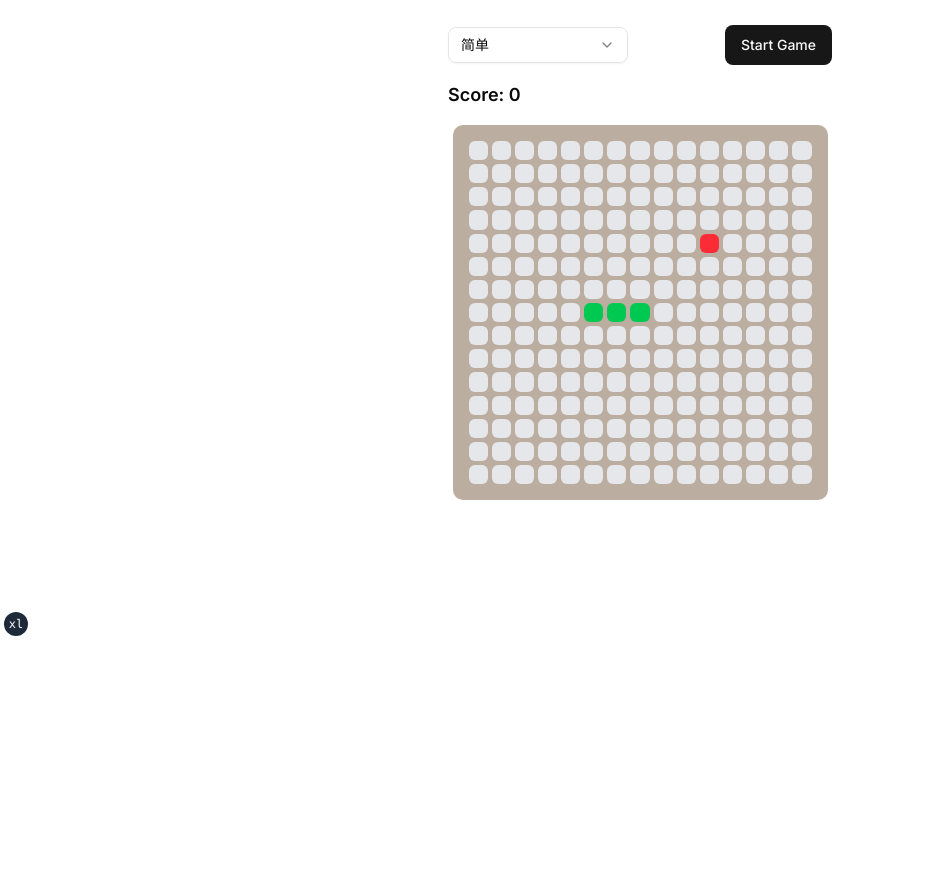
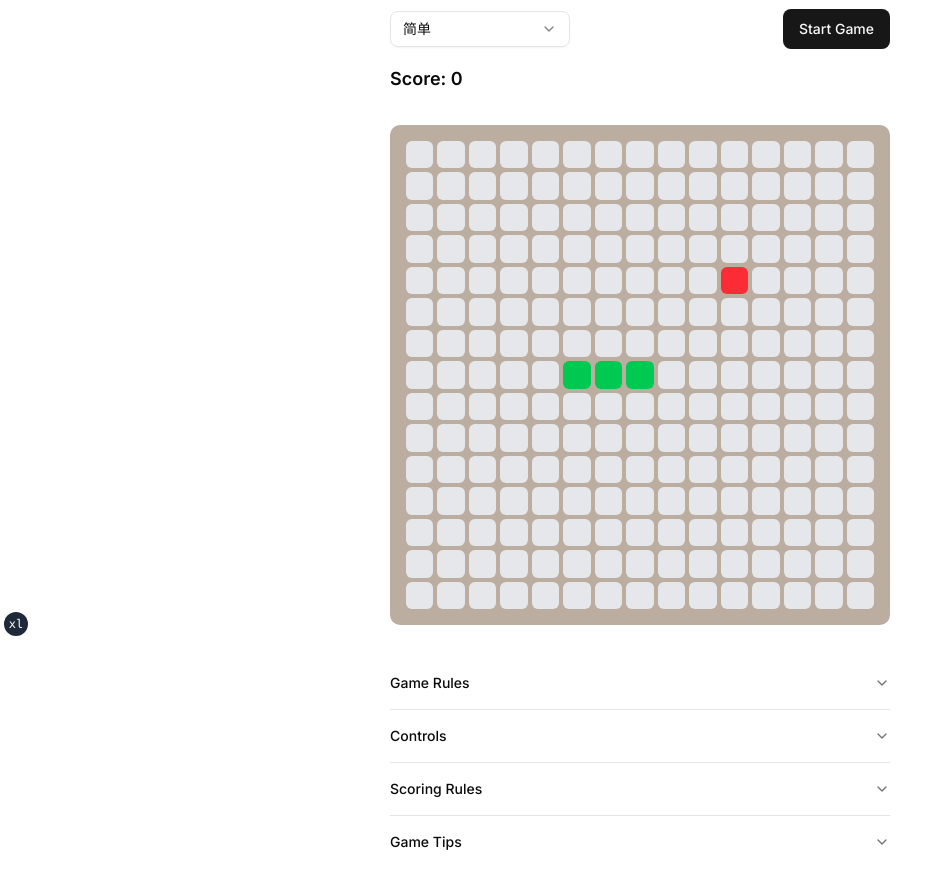
Before and after one commit to JiuRanYa/web-games, a Next.js app: page /en/games/snake in a window 1280 px wide. Shown: the part 160-1048 px from the top of the page, without its empty margins (0-949 px from the left). Before the commit the page ends 929 px from the top, so only its background shows below. Built offline with nearby package versions, Linux system fonts and the light colour scheme.

Commit message:
feat: enhance Snake game by adding accordion for rules, controls, scoring, and strategy, along with metadata updates for improved user experience and localization support

```diff
--- a/app/[locale]/games/snake/page.tsx
+++ b/app/[locale]/games/snake/page.tsx
@@ -3,11 +3,16 @@ import { Metadata } from 'next'
 import { getTranslations } from 'next-intl/server'
 
 export async function generateMetadata(): Promise<Metadata> {
-  const t = await getTranslations('snake')
-
+  const t = await getTranslations('snake.metadata')
   return {
     title: t('title'),
-    description: t('title'),
+    description: t('description'),
+    keywords: t('keywords'),
+    openGraph: {
+      title: t('title'),
+      description: t('description'),
+      images: ['/images/games/snake.jpg'],
+    },
   }
 }
 
--- a/components/games/snake/game-board.tsx
+++ b/components/games/snake/game-board.tsx
@@ -15,6 +15,7 @@ import {
   INITIAL_SNAKE,
   Position
 } from './types'
+import { Accordion, AccordionContent, AccordionItem, AccordionTrigger } from '@/components/ui/accordion'
 
 export function GameBoard() {
   const [difficulty, setDifficulty] = useState<Difficulty>(DIFFICULTIES.easy)
@@ -187,8 +188,8 @@ export function GameBoard() {
   const t = useTranslations('snake')
 
   return (
-    <div className="flex flex-col items-center gap-4 w-full min-h-screen p-4">
-      <h1 className="text-4xl font-bold mb-4">{t('title')}</h1>
+    <div className="flex flex-col items-center gap-8 w-full max-w-[500px]">
+      <h1 className="text-4xl font-bold">{t('title')}</h1>
 
       <GameControls
         difficulty={difficulty}
@@ -198,15 +199,13 @@ export function GameBoard() {
         onStart={() => setGameStatus('playing')}
         onReset={resetGame}
       />
+
       <div
         className={cn(
           'relative w-full aspect-square',
           'rounded-lg bg-[#bbada0] p-3 md:p-4',
           'touch-none select-none'
         )}
-        style={{
-          maxWidth: `${difficulty.boardSize * 25}px`
-        }}
       >
         {(gameStatus === 'gameover') && (
           <div className="absolute inset-0 flex flex-col items-center justify-center bg-black/50 rounded-lg z-50">
@@ -246,6 +245,55 @@ export function GameBoard() {
           )}
         </div>
       </div>
+
+      <div className="w-full">
+        <Accordion type="single" collapsible>
+          <AccordionItem value="rules">
+            <AccordionTrigger>{t('accordion.rules.title')}</AccordionTrigger>
+            <AccordionContent>
+              <ul className="list-disc pl-4 space-y-2">
+                <li>{t('accordion.rules.content.1')}</li>
+                <li>{t('accordion.rules.content.2')}</li>
+                <li>{t('accordion.rules.content.3')}</li>
+                <li>{t('accordion.rules.content.4')}</li>
+              </ul>
+            </AccordionContent>
+          </AccordionItem>
+
+          <AccordionItem value="controls">
+            <AccordionTrigger>{t('accordion.controls.title')}</AccordionTrigger>
+            <AccordionContent>
+              <p className="mb-2">{t('accordion.controls.description')}</p>
+              <ul className="list-disc pl-4 space-y-2">
+                <li>{t('accordion.controls.content.1')}</li>
+                <li>{t('accordion.controls.content.2')}</li>
+                <li>{t('accordion.controls.content.3')}</li>
+              </ul>
+            </AccordionContent>
+          </AccordionItem>
+
+          <AccordionItem value="scoring">
+            <AccordionTrigger>{t('accordion.scoring.title')}</AccordionTrigger>
+            <AccordionContent>
+              <ul className="list-disc pl-4 space-y-2">
+                <li>{t('accordion.scoring.content.1')}</li>
+                <li>{t('accordion.scoring.content.2')}</li>
+              </ul>
+            </AccordionContent>
+          </AccordionItem>
+
+          <AccordionItem value="strategy">
+            <AccordionTrigger>{t('accordion.strategy.title')}</AccordionTrigger>
+            <AccordionContent>
+              <ul className="list-disc pl-4 space-y-2">
+                <li>{t('accordion.strategy.content.1')}</li>
+                <li>{t('accordion.strategy.content.2')}</li>
+                <li>{t('accordion.strategy.content.3')}</li>
+              </ul>
+            </AccordionContent>
+          </AccordionItem>
+        </Accordion>
+      </div>
     </div>
   )
 }
--- a/components/games/snake/game-controls.tsx
+++ b/components/games/snake/game-controls.tsx
@@ -31,7 +31,7 @@ export function GameControls({
   const t = useTranslations('snake')
 
   return (
-    <div className="w-full max-w-sm mx-auto">
+    <div className="w-full">
       <div className="flex items-center justify-between gap-4 mb-4">
         <Select
           value={difficulty.name}
--- a/core/i18n/messages/en.json
+++ b/core/i18n/messages/en.json
@@ -136,11 +136,11 @@
     "title": "Snake",
     "metadata": {
       "title": "Snake - Classic Arcade Game",
-      "description": "Play the classic Snake game! Control the snake's direction using keyboard, eat food to grow longer. Test your reflexes and strategy in this timeless arcade game!",
-      "keywords": "snake game, classic snake, online snake, arcade game, free snake game, browser snake, retro game"
+      "description": "Classic Snake game where you control the snake's direction to eat food and grow longer. Test your reflexes and strategic thinking in this timeless arcade game!",
+      "keywords": "snake game, classic snake, online snake, arcade game, free game, web game"
     },
     "game": {
-      "gameOver": "Game Over!",
+      "gameOver": "Game Over",
       "score": "Score",
       "restart": "Restart"
     },
@@ -150,6 +150,41 @@
       "reset": "Reset",
       "score": "Score",
       "controls": "Use arrow keys or WASD to control"
+    },
+    "accordion": {
+      "rules": {
+        "title": "Game Rules",
+        "content": {
+          "1": "Control the snake to eat food and grow longer",
+          "2": "Game ends if you hit a wall or your own body",
+          "3": "Snake's speed increases with difficulty",
+          "4": "Aim to achieve the highest score possible"
+        }
+      },
+      "controls": {
+        "title": "Controls",
+        "description": "Supported control methods:",
+        "content": {
+          "1": "Arrow keys: ↑ ↓ ← →",
+          "2": "WASD keys: W A S D",
+          "3": "Touch devices: Swipe to control direction"
+        }
+      },
+      "scoring": {
+        "title": "Scoring Rules",
+        "content": {
+          "1": "Earn 1 point for each food eaten",
+          "2": "Higher difficulty means faster movement and greater challenge"
+        }
+      },
+      "strategy": {
+        "title": "Game Tips",
+        "content": {
+          "1": "Keep a safe distance from walls and your body",
+          "2": "Plan your route ahead and avoid dead ends",
+          "3": "Stay calm at higher difficulties and control your movement rhythm"
+        }
+      }
     }
   }
 }
--- a/core/i18n/messages/zh.json
+++ b/core/i18n/messages/zh.json
@@ -151,6 +151,41 @@
       "reset": "重置",
       "score": "得分",
       "controls": "使用方向键或WASD控制"
+    },
+    "accordion": {
+      "rules": {
+        "title": "游戏规则",
+        "content": {
+          "1": "控制蛇移动，吃掉食物让蛇变长",
+          "2": "撞到墙壁或自己的身体会导致游戏结束",
+          "3": "蛇的移动速度会随着难度增加",
+          "4": "游戏目标是尽可能获得高分"
+        }
+      },
+      "controls": {
+        "title": "操作方法",
+        "description": "支持以下操作方式：",
+        "content": {
+          "1": "键盘箭头键：↑ ↓ ← →",
+          "2": "WASD 键：W A S D",
+          "3": "触摸设备：滑动屏幕控制方向"
+        }
+      },
+      "scoring": {
+        "title": "计分规则",
+        "content": {
+          "1": "每吃掉一个食物得1分",
+          "2": "难度越高，移动速度越快，挑战越大"
+        }
+      },
+      "strategy": {
+        "title": "游戏技巧",
+        "content": {
+          "1": "保持安全距离，避免撞到墙壁和自己",
+          "2": "提前规划路线，不要进入死胡同",
+          "3": "在高难度时要保持冷静，控制好移动节奏"
+        }
+      }
     }
   }
 }
```
